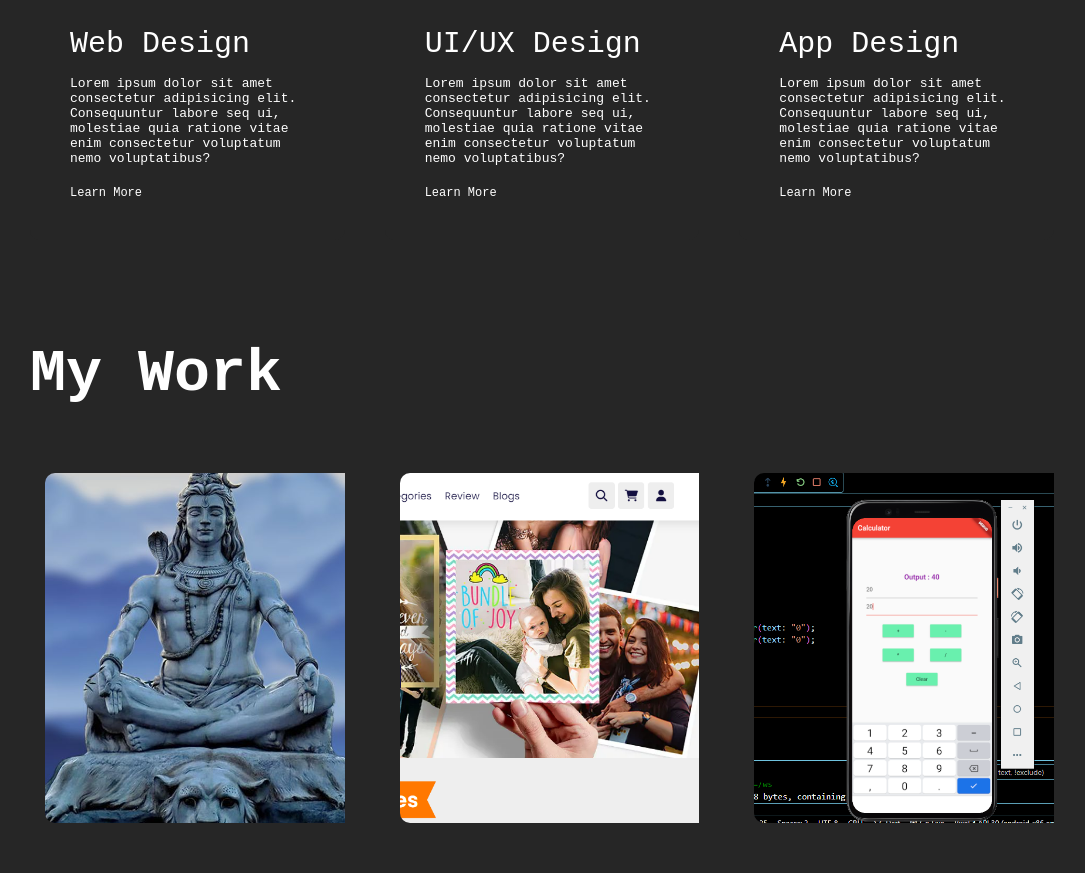
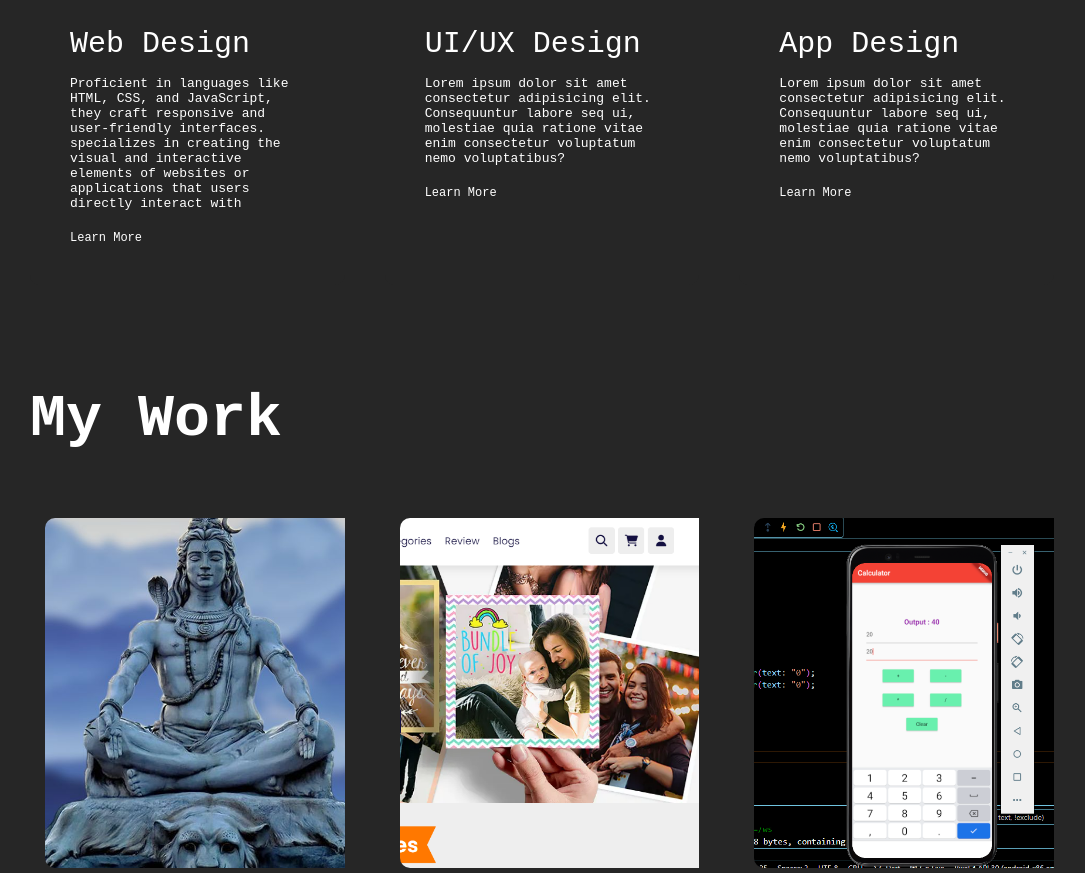
Before and after one commit to AnkushSharma01/portfolio, a plain HTML site: page index.html in a window 1280 px wide. Shown: the part 1607-2480 px from the top of the page, without its empty margins (98-1183 px from the left). Drawn offline with Linux system fonts and the light colour scheme.

Commit message:
Update index.html

```diff
--- a/index.html
+++ b/index.html
@@ -89,8 +89,9 @@
                 <div>
                     <i class="fa-solid fa-code"></i>
                     <h2>Web Design</h2>
-                    <p>Lorem ipsum dolor sit amet consectetur adipisicing elit. Consequuntur labore seq
-                        ui, molestiae quia ratione vitae enim consectetur voluptatum nemo voluptatibus?</p>
+                    <p> Proficient in languages like HTML, CSS, and JavaScript, they craft responsive and user-friendly interfaces.
+                        specializes in creating the visual and interactive elements of websites or applications
+                        that users directly interact with </p>
                     <a href="#">Learn More</a>
                 </div>
                 <div>
```
